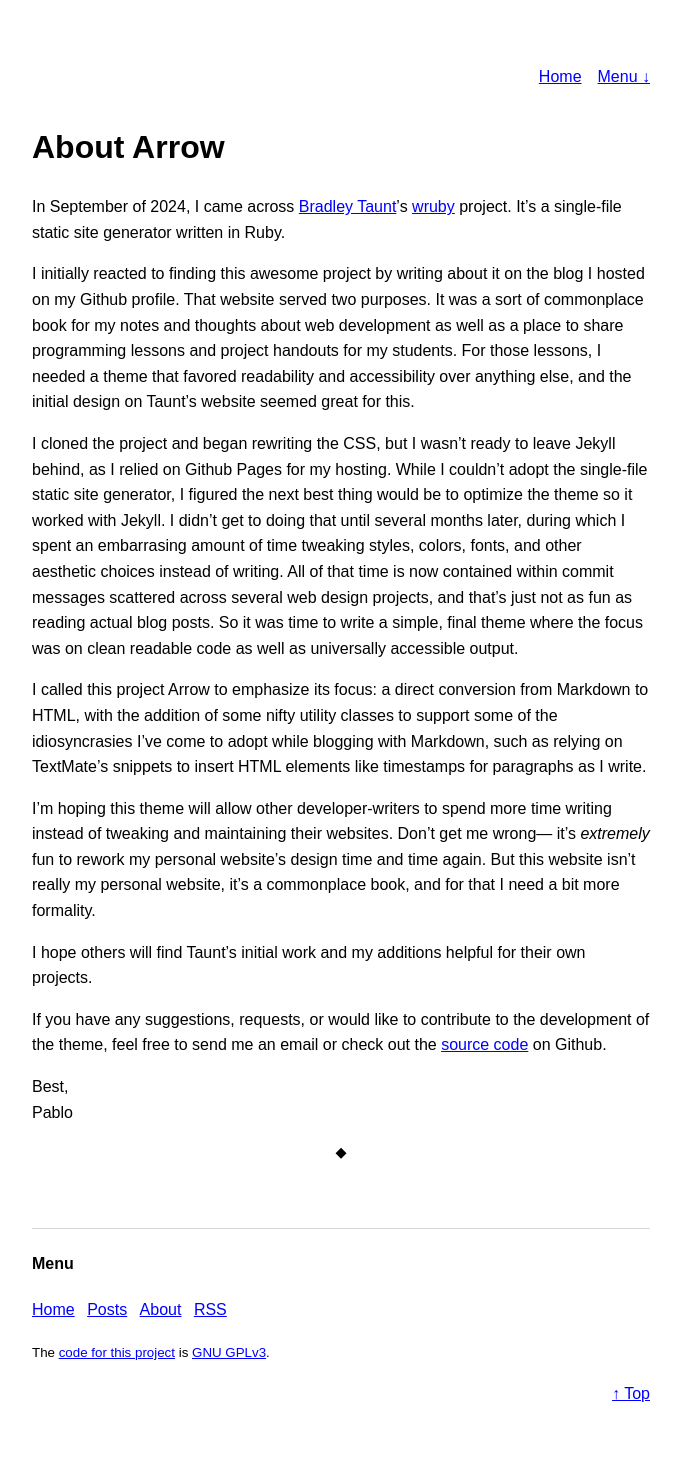
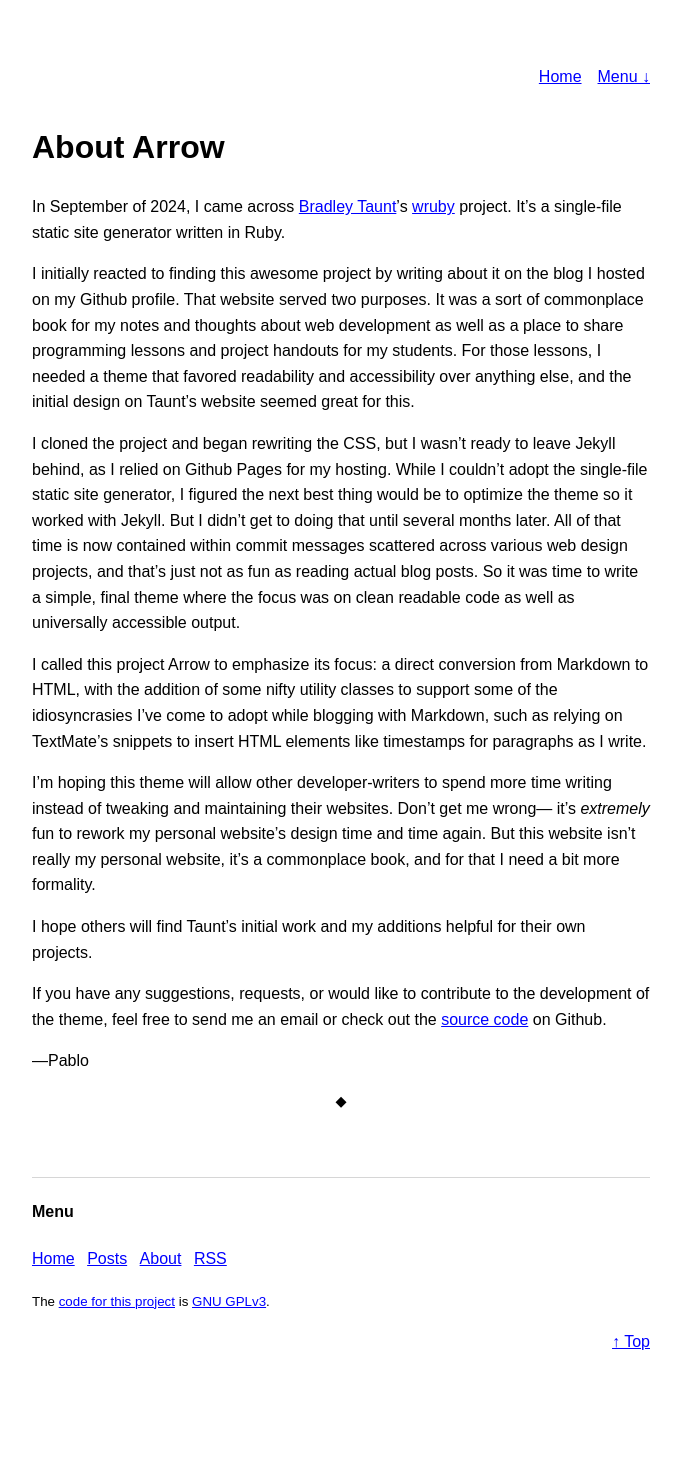
Before and after one commit to cspablocortez/arrow-jekyll-theme, a Jekyll site: the page built from about.md, in a window 1280 px wide. Shown: the whole page, without its empty margins (299-980 px from the left). Built offline with Jekyll 4.4.1, drawn with Linux system fonts in a browser that asks for light colours; after the commit the page ends 1419 px from its top, so only the background shows below that.

Commit message:
verbiage

```diff
--- a/_posts/2025-01-23-about-arrow.markdown
+++ b/_posts/2025-01-23-about-arrow.markdown
@@ -3,11 +3,12 @@ title: About Arrow
 layout: post
 ---
 
+
 In September of 2024, I came across [Bradley Taunt](https://btxx.org)'s [wruby](https://wruby.btxx.org) project. It's a single-file static site generator written in Ruby.
 
 I initially reacted to finding this awesome project by writing about it on the blog I hosted on my Github profile. That website served two purposes. It was a sort of commonplace book for my notes and thoughts about web development as well as a place to share programming lessons and project handouts for my students. For those lessons, I needed a theme that favored readability and accessibility over anything else, and the initial design on Taunt's website seemed great for this.
 
-I cloned the project and began rewriting the CSS, but I wasn't ready to leave Jekyll behind, as I relied on Github Pages for my hosting. While I couldn't adopt the single-file static site generator, I figured the next best thing would be to optimize the theme so it worked with Jekyll. I didn't get to doing that until several months later, during which I spent an embarrasing amount of time tweaking styles, colors, fonts, and other aesthetic choices instead of writing. All of that time is now contained within commit messages scattered across several web design projects, and that's just not as fun as reading actual blog posts. So it was time to write a simple, final theme where the focus was on clean readable code as well as universally accessible output.
+I cloned the project and began rewriting the CSS, but I wasn't ready to leave Jekyll behind, as I relied on Github Pages for my hosting. While I couldn't adopt the single-file static site generator, I figured the next best thing would be to optimize the theme so it worked with Jekyll. But I didn't get to doing that until several months later. All of that time is now contained within commit messages scattered across various web design projects, and that's just not as fun as reading actual blog posts. So it was time to write a simple, final theme where the focus was on clean readable code as well as universally accessible output.
 
 I called this project Arrow to emphasize its focus: a direct conversion from Markdown to HTML, with the addition of some nifty utility classes to support some of the idiosyncrasies I've come to adopt while blogging with Markdown, such as relying on TextMate's snippets to insert HTML elements like timestamps for paragraphs as I write.
 
@@ -17,4 +18,4 @@ I hope others will find Taunt's initial work and my additions helpful for their
 
 If you have any suggestions, requests, or would like to contribute to the development of the theme, feel free to send me an email or check out the [source code](https://github.com/cspablocortez/arrow-jekyll-theme) on Github.
 
-Best, <span style="display: block; margin: 0;">Pablo</span>
+—Pablo
--- a/about.md
+++ b/about.md
@@ -8,7 +8,7 @@ In September of 2024, I came across [Bradley Taunt](https://btxx.org)'s [wruby](
 
 I initially reacted to finding this awesome project by writing about it on the blog I hosted on my Github profile. That website served two purposes. It was a sort of commonplace book for my notes and thoughts about web development as well as a place to share programming lessons and project handouts for my students. For those lessons, I needed a theme that favored readability and accessibility over anything else, and the initial design on Taunt's website seemed great for this.
 
-I cloned the project and began rewriting the CSS, but I wasn't ready to leave Jekyll behind, as I relied on Github Pages for my hosting. While I couldn't adopt the single-file static site generator, I figured the next best thing would be to optimize the theme so it worked with Jekyll. I didn't get to doing that until several months later, during which I spent an embarrasing amount of time tweaking styles, colors, fonts, and other aesthetic choices instead of writing. All of that time is now contained within commit messages scattered across several web design projects, and that's just not as fun as reading actual blog posts. So it was time to write a simple, final theme where the focus was on clean readable code as well as universally accessible output.
+I cloned the project and began rewriting the CSS, but I wasn't ready to leave Jekyll behind, as I relied on Github Pages for my hosting. While I couldn't adopt the single-file static site generator, I figured the next best thing would be to optimize the theme so it worked with Jekyll. But I didn't get to doing that until several months later. All of that time is now contained within commit messages scattered across various web design projects, and that's just not as fun as reading actual blog posts. So it was time to write a simple, final theme where the focus was on clean readable code as well as universally accessible output.
 
 I called this project Arrow to emphasize its focus: a direct conversion from Markdown to HTML, with the addition of some nifty utility classes to support some of the idiosyncrasies I've come to adopt while blogging with Markdown, such as relying on TextMate's snippets to insert HTML elements like timestamps for paragraphs as I write.
 
@@ -18,7 +18,7 @@ I hope others will find Taunt's initial work and my additions helpful for their
 
 If you have any suggestions, requests, or would like to contribute to the development of the theme, feel free to send me an email or check out the [source code](https://github.com/cspablocortez/arrow-jekyll-theme) on Github.
 
-Best, <span style="display: block; margin: 0;">Pablo</span>
+—Pablo
 
 <div class="fin">
     ◆
```
